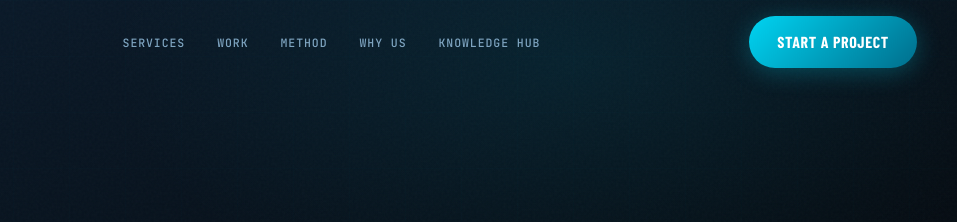
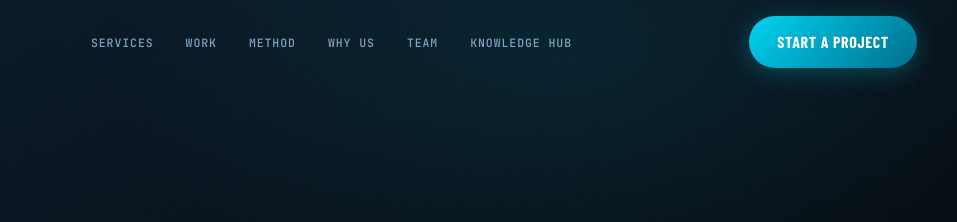
Before and after one commit to lanrexlan/sheffyadey, a plain HTML site: page faq.html in a window 1280 px wide. Shown: the top 222 px of the page, 323-1280 px from the left. Drawn offline with nearby package versions, Linux system fonts and the light colour scheme; a web font is replaced by a local one.

Commit message:
Standardize navbar links across HTML pages (#23)

```diff
--- a/faq.html
+++ b/faq.html
@@ -471,6 +471,7 @@ details[open] .faq-toggle {
       <a href="work.html">Work</a>
       <a href="process.html">Method</a>
       <a href="about.html">Why Us</a>
+      <a href="team.html">Team</a>
       <a href="faq.html">Knowledge Hub</a>
     </div>
     <a href="contact.html" class="btn btn-primary nav-cta">Start a Project</a>
```
Also changed, not shown: work.html (+1 -0 lines).
